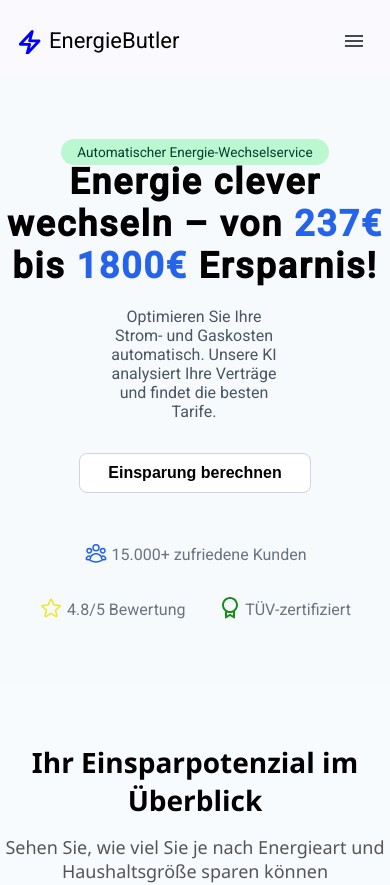
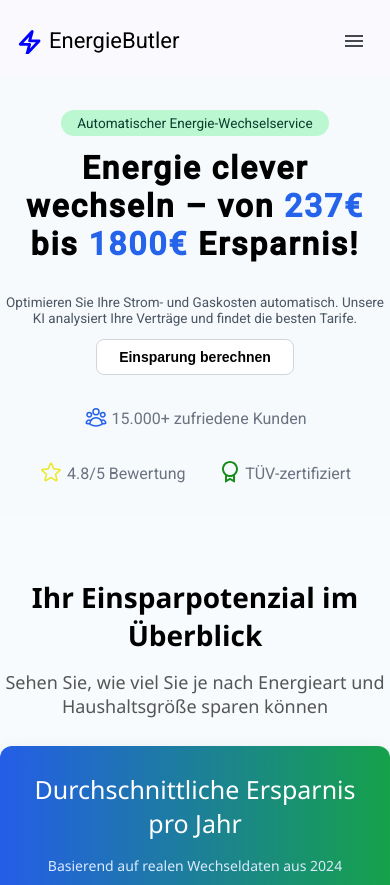
Before and after one commit to umidbek77/EnergieButler, an Angular app: page / in a window 390 px wide. Shown: the top 885 px of the page. Built offline with nearby package versions, Linux system fonts and the light colour scheme.

Commit message:
hero qismi responsivi togirladik bizlar hahaha

```diff
--- a/src/app/components/hero/hero.component.css
+++ b/src/app/components/hero/hero.component.css
@@ -18,6 +18,13 @@
   animation: pulse-hover 2.5s ease-in-out infinite;
 }
 
+.hero-desc {
+  display: flex;
+  flex-direction: column;
+  justify-content: center;
+  align-items: center;
+}
+
 @keyframes pulse-hover {
   0% {
     background-color: #dcfce7;
@@ -36,7 +43,7 @@
   }
 }
 
-h1 {
+.hero-title {
   font-size: 60px;
   margin: 24px 0 24px;
   letter-spacing: 3px;
@@ -47,11 +54,11 @@ h1 {
   font-weight: bold;
 }
 
-p {
+.hero-subtitle {
   color: #4b5563;
   max-width: 672px;
-  margin: 0 122px 32px;
   font-size: 20px;
+  text-align: center;
 }
 
 .cta {
@@ -102,18 +109,17 @@ p {
 /* Responsive code */
 @media (min-width: 1200px) {
   .hero {
-    padding: 60px 0;
+    padding: 64px 0;
   }
 
-  .hero h1 {
+  .hero-title {
     font-size: 64px;
     letter-spacing: 2.5px;
     margin-bottom: 26px;
   }
 
-  .hero p {
+  .hero-subtitle {
     font-size: 22px;
-    margin: 0 auto 36px;
     max-width: 700px;
   }
 
@@ -125,18 +131,17 @@ p {
 
 @media (max-width: 1199px) {
   .hero {
-    padding: 64px 0px;
+    padding: 58px 0px;
   }
 
-  .hero h1 {
+  .hero-title {
     font-size: 54px;
     letter-spacing: 2px;
-    margin: 0 0 24px;
+    margin: 24px;
   }
 
-  .hero p {
+  .hero-subtitle {
     font-size: 20px;
-    margin: 0 112px 32px 195px;
     text-align: center;
   }
 
@@ -148,18 +153,17 @@ p {
 
 @media (max-width: 991px) {
   .hero {
-    padding: 64px 0px;
+    padding: 55px 0px;
   }
 
-  .hero h1 {
-    font-size: 50px;
+  .hero-title {
+    font-size: 46px;
     letter-spacing: 1.6px;
-    margin: 0 0 22px;
+    margin: 22px;
   }
 
-  .hero p {
+  .hero-subtitle {
     font-size: 20px;
-    margin: 0 112px 32px 120px;
     text-align: center;
   }
 
@@ -171,18 +175,17 @@ p {
 
 @media (max-width: 767px) {
   .hero {
-    padding: 64px 0px;
+    padding: 50px 0px;
   }
 
-  .hero h1 {
+  .hero-title {
     font-size: 40px;
     letter-spacing: 2px;
-    margin: 0 0 20px;
+    margin: 20px;
   }
 
-  .hero p {
-    font-size: 18px;
-    margin: 0 112px 32px 95px;
+  .hero-subtitle {
+    font-size: 16px;
     text-align: center;
   }
 
@@ -190,26 +193,24 @@ p {
     font-size: 17px;
     padding: 10px 28px;
   }
+
+  .stats {
+    margin: 43px 0 0;
+  }
 }
 
 @media (max-width: 480px) {
-  .container {
-    padding: 0;
+  .hero-title {
+    font-size: 36px;
+    letter-spacing: 1.8px;
+    margin: 17px;
+  }
+  .hero {
+    padding: 45px 0px;
   }
 
-  .hero {
-    padding: 64px 0px;
-  }
-
-  .hero h1 {
-    font-size: 36px;
-    letter-spacing: 1.8px;
-    margin: 0 0 20px;
-  }
-
-  .hero p {
-    font-size: 16px;
-    margin: 0 112px 32px 110px;
+  .hero-subtitle {
+    font-size: 15px;
     text-align: center;
   }
 
@@ -217,4 +218,30 @@ p {
     font-size: 16px;
     padding: 10px 28px;
   }
+
+  .stats {
+    margin: 39px 0 0;
+  }
 }
+
+@media (max-width: 430px) {
+  .hero-title {
+    font-size: 32px;
+  }
+
+  .hero {
+    padding: 35px 0px;
+  }
+  .hero-subtitle {
+    font-size: 13.5px;
+  }
+
+  .cta {
+    font-size: 14px;
+    padding: 9px 22px;
+  }
+
+  .stats {
+    margin: 30px 0 0;
+  }
+}
--- a/src/app/components/hero/hero.component.html
+++ b/src/app/components/hero/hero.component.html
@@ -2,15 +2,17 @@
   <div class="container">
     <div class="hero-container">
       <span class="tagline">Automatischer Energie-Wechselservice</span>
+      <div class="hero-desc">
         <h1 class="hero-title">
           Energie clever wechseln – von
           <span class="highlight">{{ fromAmount }}€</span> bis
           <span class="highlight">{{ toAmount }}€</span> Ersparnis!
         </h1>
-    <p>
-      Optimieren Sie Ihre Strom- und Gaskosten automatisch. Unsere KI analysiert
-      Ihre Verträge und findet die besten Tarife.
+        <p class="hero-subtitle">
+          Optimieren Sie Ihre Strom- und Gaskosten automatisch. Unsere KI
+          analysiert Ihre Verträge und findet die besten Tarife.
         </p>
+      </div>
       <button (click)="openModal()" class="cta">Einsparung berechnen</button>
       <app-modal *ngIf="showModal" (close)="closeModal()"></app-modal>
       <div class="stats">
```
Lines whose indentation alone changed are shown as unchanged.
